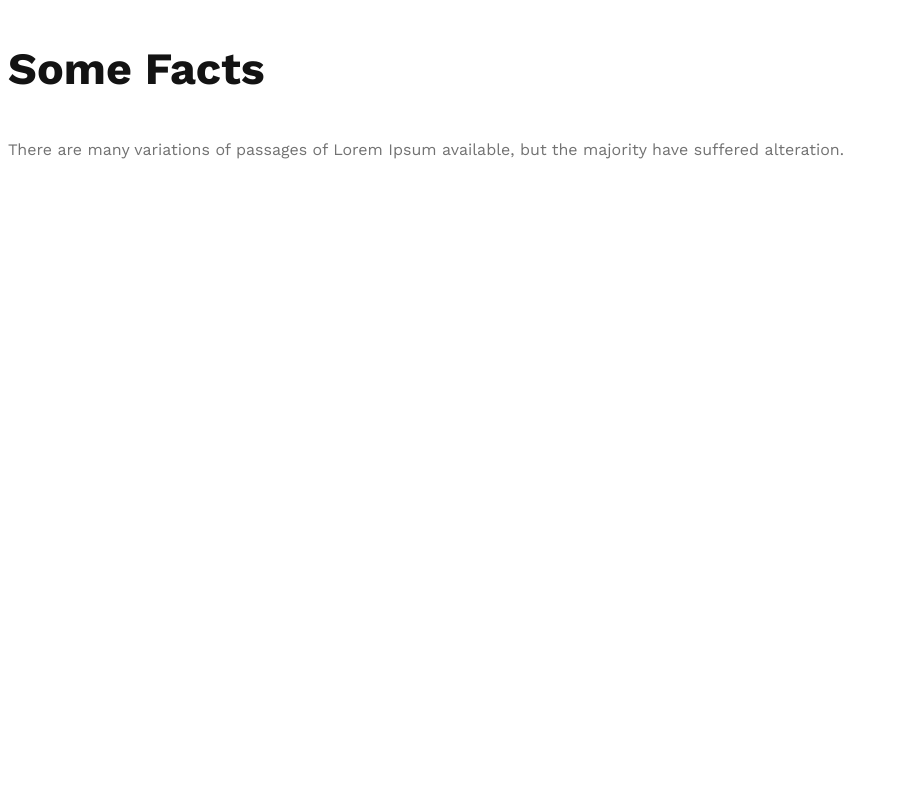
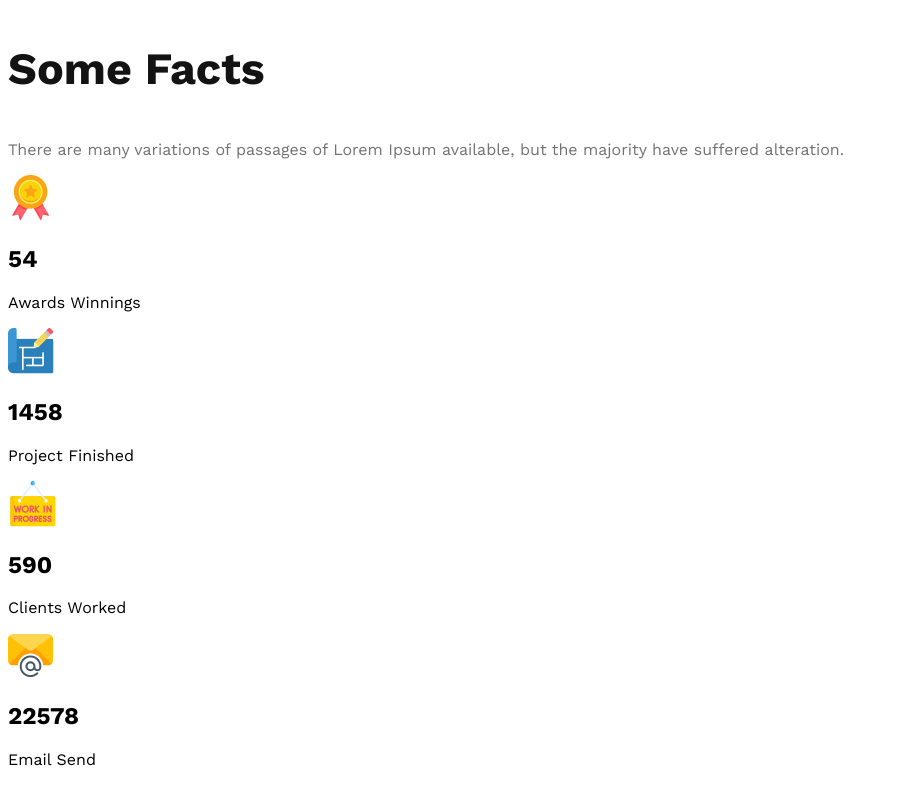
Before and after one commit to islam-sharmin/g3-architects-website, a plain HTML site: page index.html in a window 1280 px wide. Shown: the part 1792-2597 px from the top of the page, without its empty margins (0-898 px from the left). Before the commit the page ends 2021 px from the top, so only its background shows below. Drawn offline with nearby package versions, Linux system fonts and the light colour scheme.

Commit message:
added facts section images

```diff
--- a/index.html
+++ b/index.html
@@ -63,6 +63,29 @@
             <p class="text-lightgray">
                 There are many variations of passages of Lorem Ipsum available, but the majority have suffered alteration.
             </p>
+            <div class="facts-card-container">
+                <!-- .card*4>img+h2.card-stats+p.card-title -->
+                <div class="card">
+                    <img src="images/icons/ribon.png" alt="">
+                    <h2 class="card-stats">54</h2>
+                    <p class="card-title">Awards Winnings</p>
+                </div>
+                <div class="card">
+                    <img src="images/icons/projects.png" alt="">
+                    <h2 class="card-stats">1458</h2>
+                    <p class="card-title">Project Finished</p>
+                </div>
+                <div class="card">
+                    <img src="images/icons/customers.png" alt="">
+                    <h2 class="card-stats">590</h2>
+                    <p class="card-title">Clients Worked</p>
+                </div>
+                <div class="card">
+                    <img src="images/icons/email.png" alt="">
+                    <h2 class="card-stats">22578</h2>
+                    <p class="card-title">Email Send</p>
+                </div>
+            </div>
         </section>
     </main>
     <footer>
```
